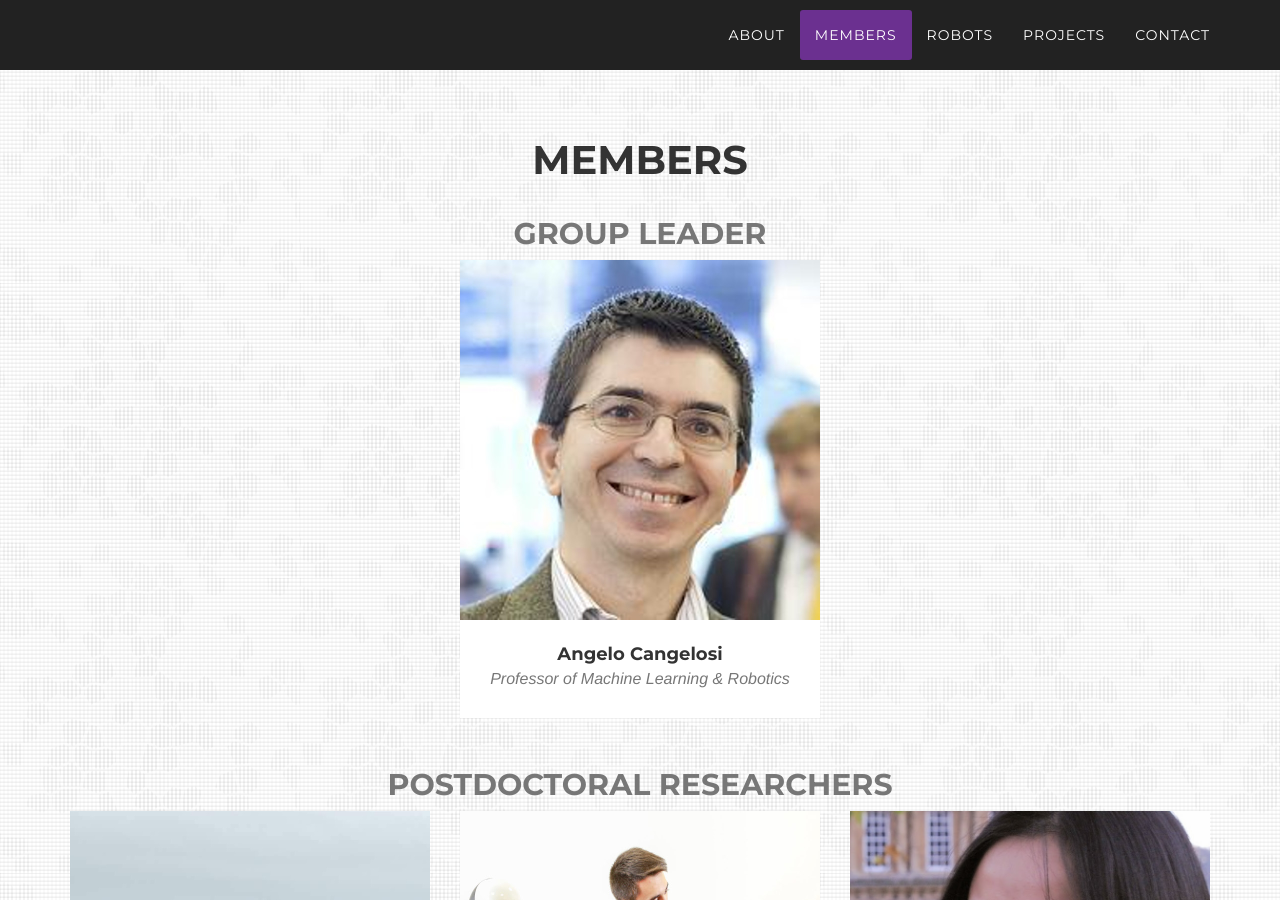
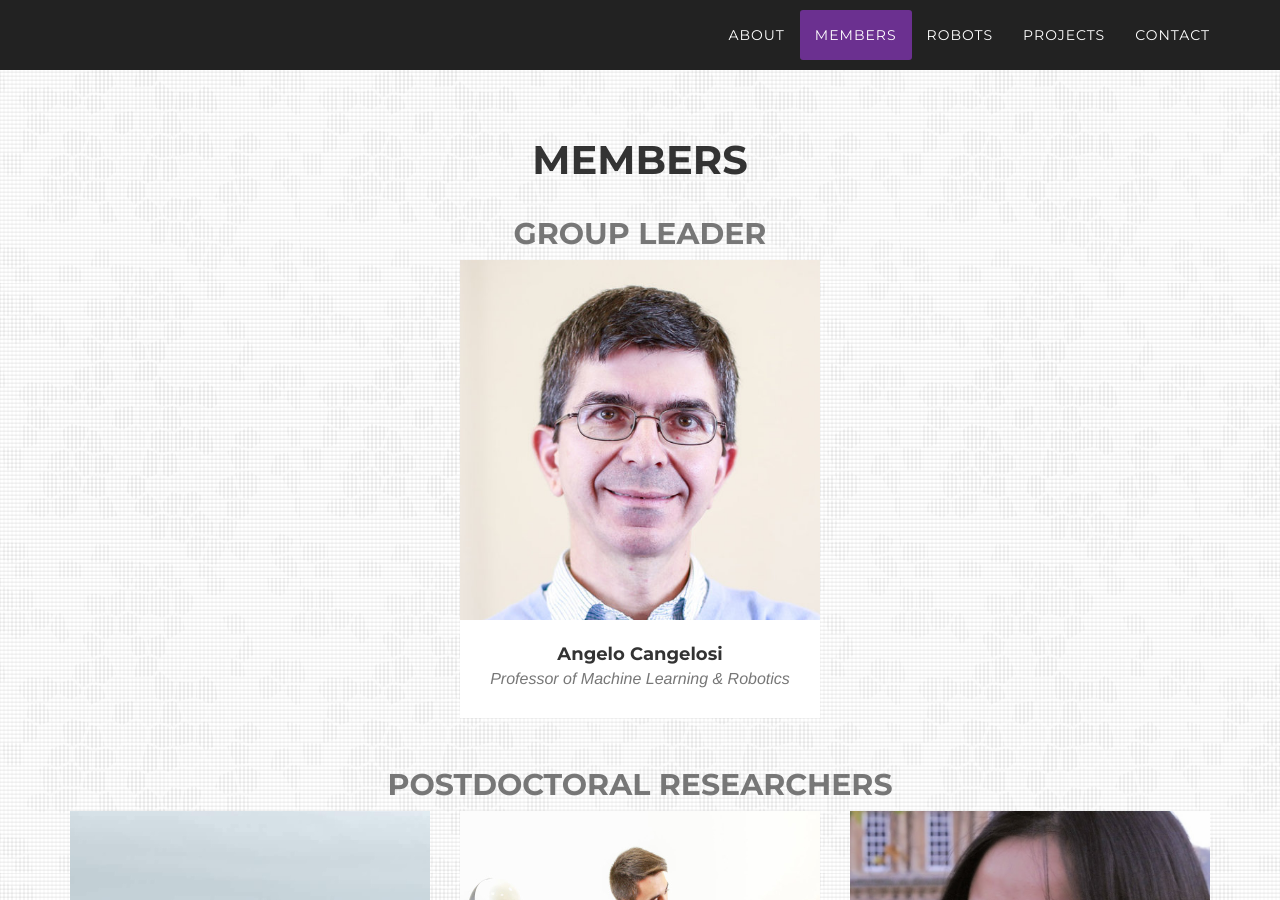
Before and after one commit to corolab/corolab.github.io, a Jekyll site: the page built from README.md, in a window 1280 px wide and 900 px high, scrolled down 1326 px. Built offline with Jekyll 4.4.1, drawn with Linux system fonts in a browser that asks for light colours; some web fonts are replaced; our own code applies the rules of GitHub Pages for plain Markdown files.

Commit message:
Update members.html
update the picture of Angelo

```diff
--- a/_includes/members.html
+++ b/_includes/members.html
@@ -23,7 +23,7 @@
                                 <i class="fa fa-plus fa-3x"></i>
                             </div>
                         </div>
-                        <center><img src="img/members/cangelosi_2012.jpg" class="img-responsive" alt=""></center>
+                        <center><img src="img/members/Angelo-Cangelosi.jpg" class="img-responsive" alt=""></center>
                     </a>
                     <div class="members-caption">
                         <h4>Angelo Cangelosi</h4>
```
